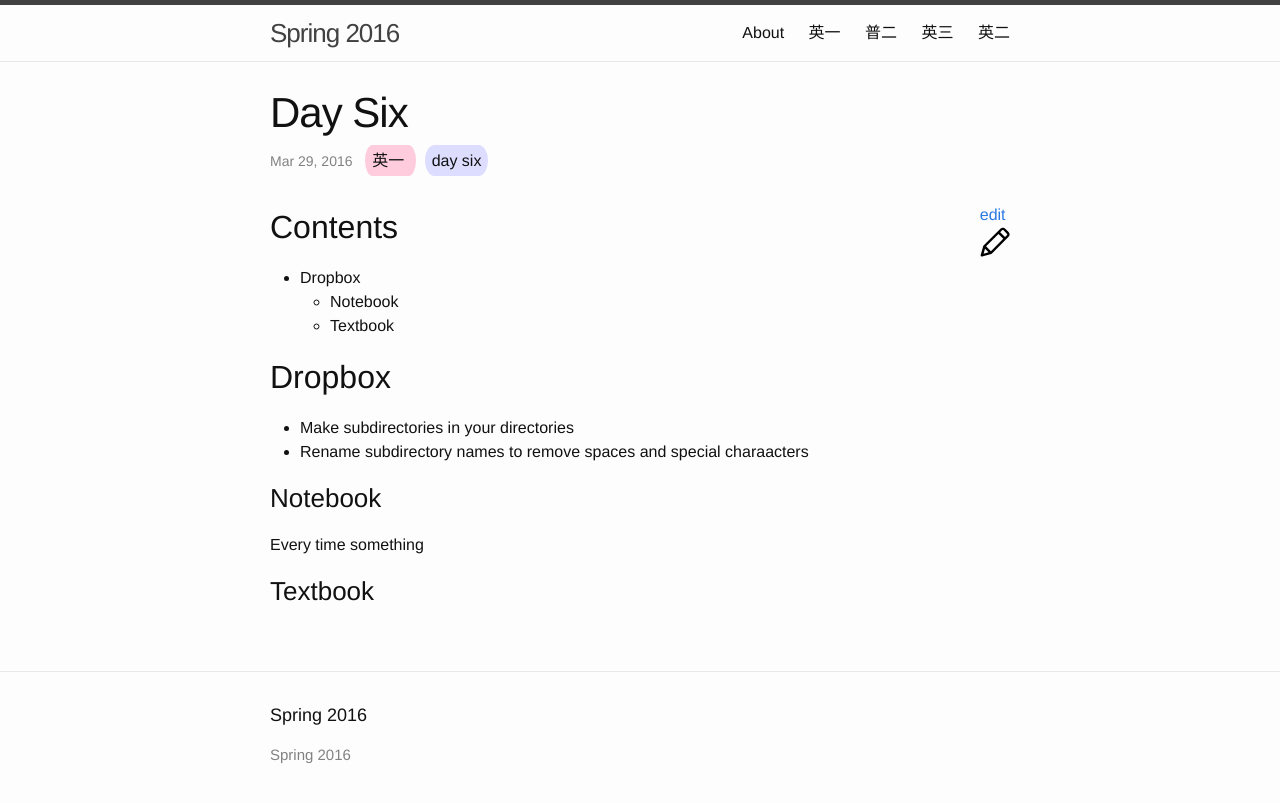
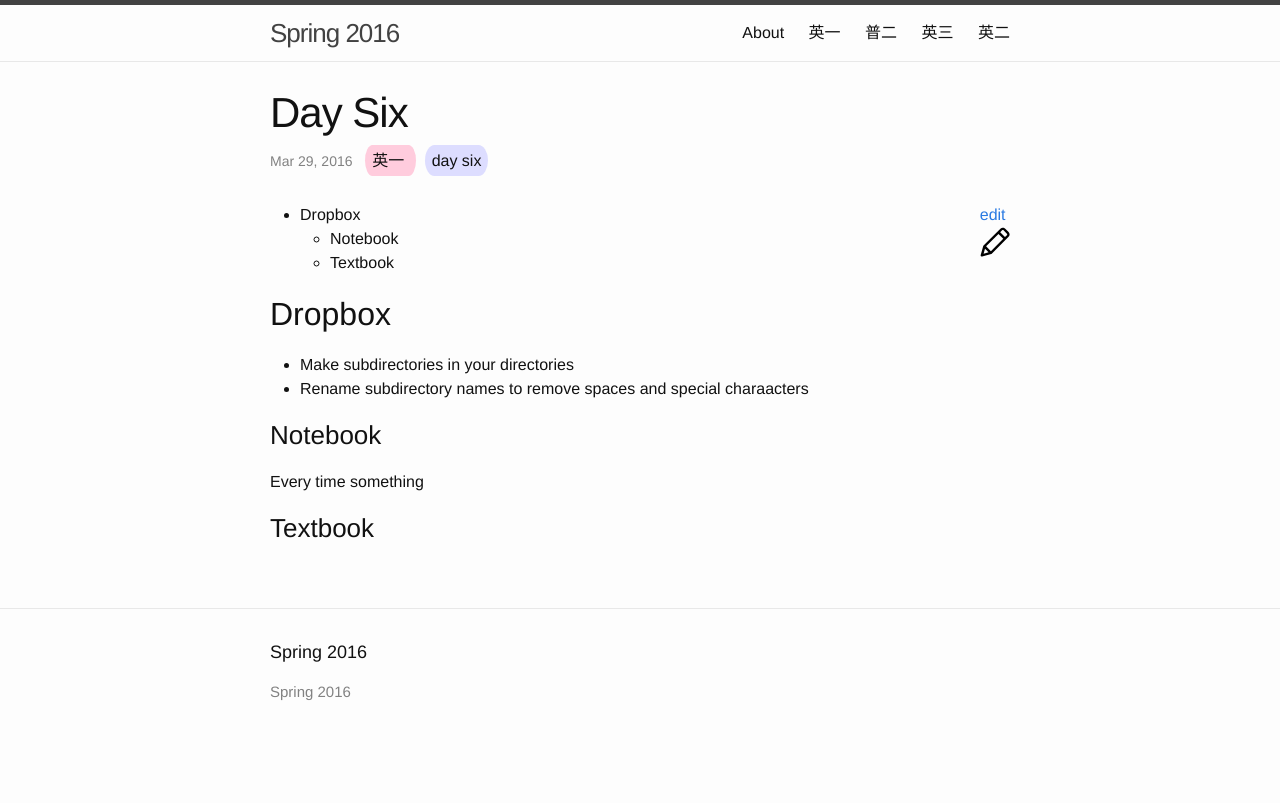
Before and after one commit to MrArgote/spring16, a Jekyll site: the page built from _posts/one/2016-03-29-Day-Six.md, in a window 1280 px wide. Shown: the top 803 px of the page. Built offline with Jekyll 4.4.1, drawn with Linux system fonts in a browser that asks for light colours.

```diff
--- a/_posts/one/2016-03-29-Day-Six.md
+++ b/_posts/one/2016-03-29-Day-Six.md
@@ -1,11 +1,8 @@
 ---
-layout: post
-
 class: 英一
 day: six
 ---
 
-## Contents
 - Dropbox
 	- Notebook
 	- Textbook
```
